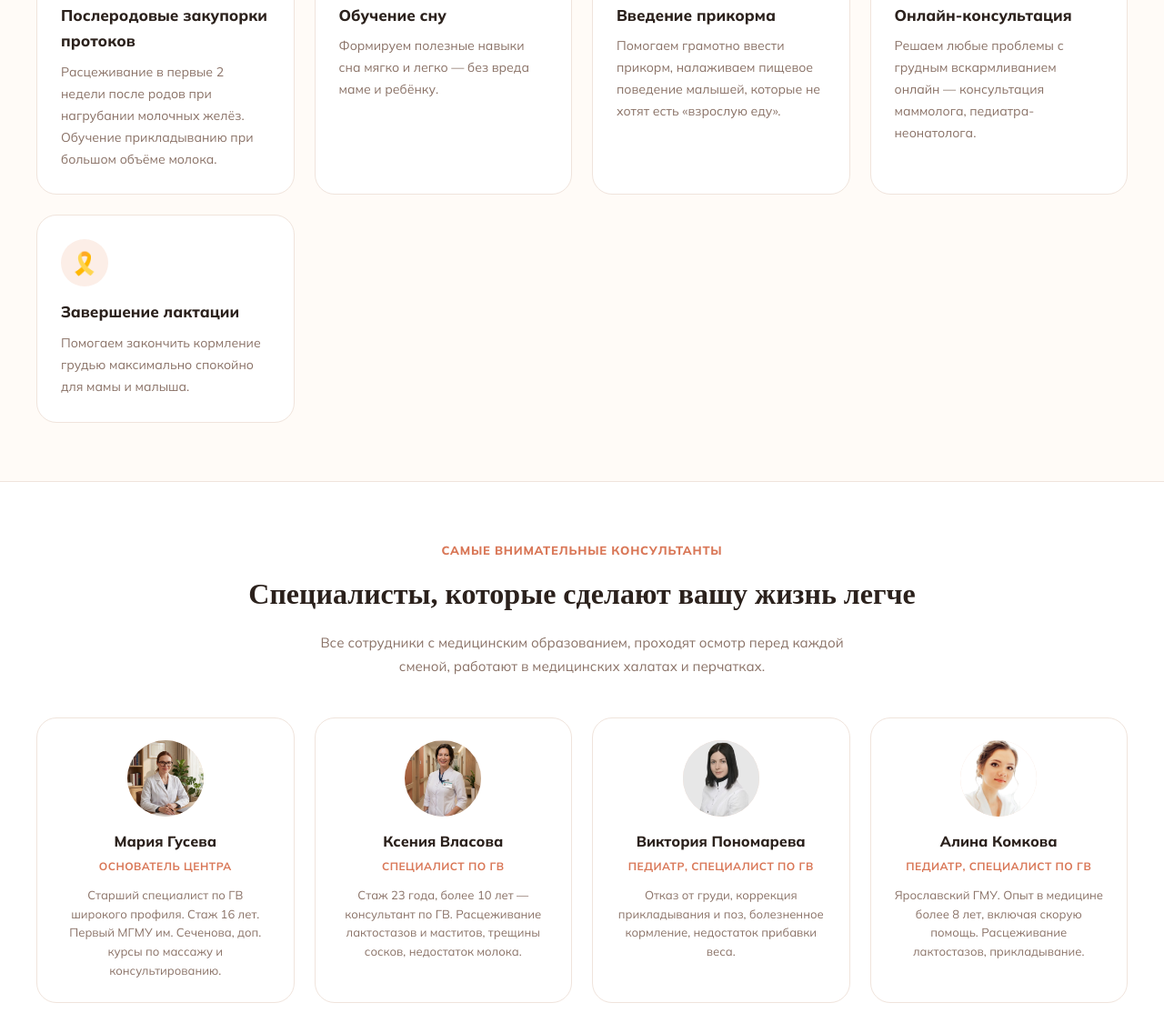
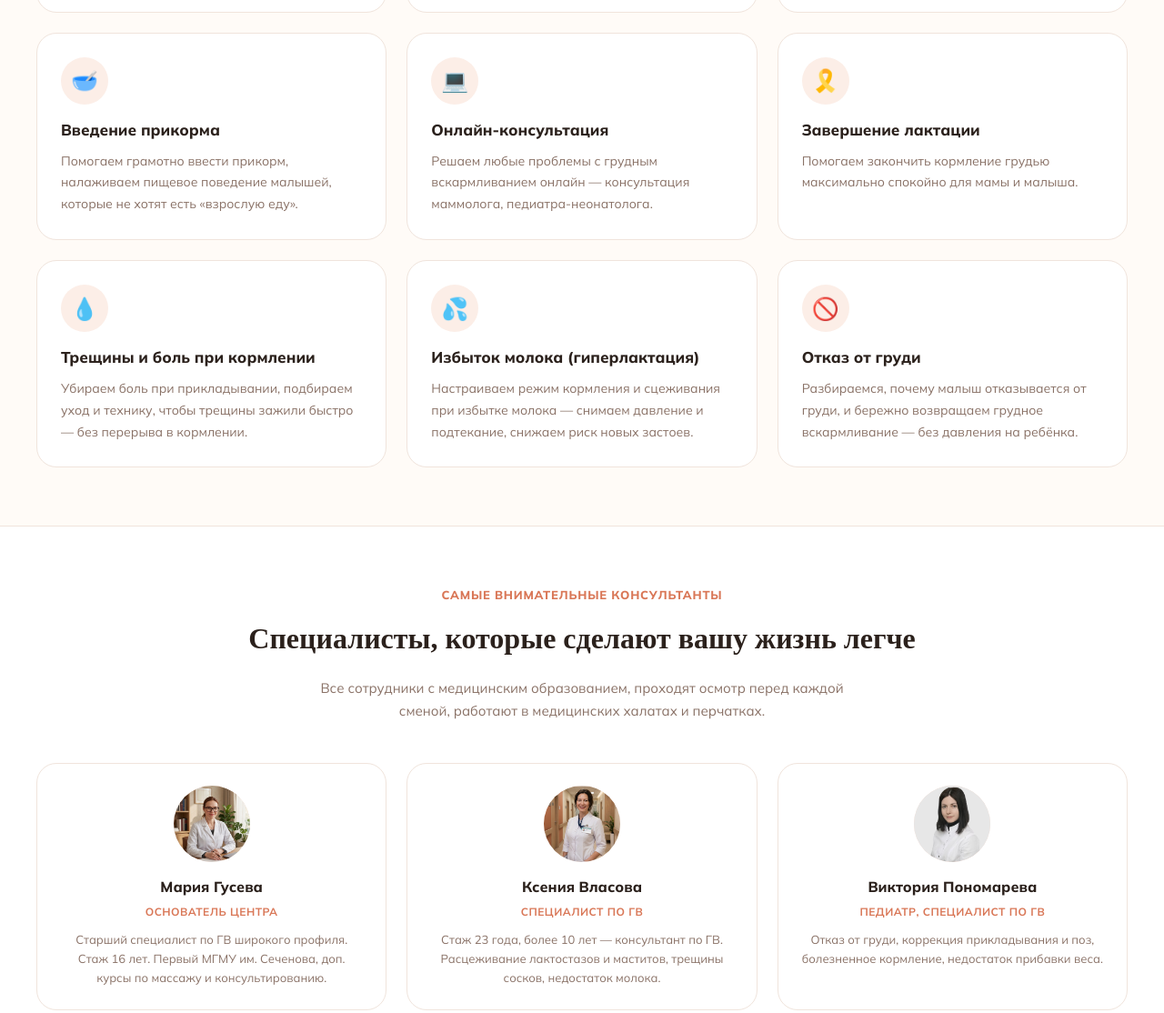
Before and after one commit to mariiagusevaes-fm/zastoy-moloka, a plain HTML site: page index.html in a window 1280 px wide. Shown: the part 1509-2623 px from the top of the page at 91% size. Drawn offline with Linux system fonts and the light colour scheme; a web font is replaced by a local one.

Commit message:
3 новые темы в блок проблем + фикс сетки на ноутбуке
Блок "Специалисты" и "Проблемы, которые мы решаем" использовали
auto-fit, из-за чего на ширине ноутбука карточки ложились неровно
(4+4+1 и подобное). Оба переведены на фиксированные 3 колонки
(с откатом на 1 колонку на мобильных).

Заодно нашла реальный пробел в списке проблем — не хватало тем,
которые есть у конкурентов и на кормилице: добавлены трещины и
боль при кормлении, избыток молока (гиперлактация), отказ от
груди. Теперь 12 карточек = ровно 4 ряда по 3.

```diff
--- a/index.html
+++ b/index.html
@@ -111,7 +111,8 @@
     .sec-sub{text-align:center;color:var(--muted);max-width:620px;margin:0 auto 44px;font-size:15px}
 
     /* SERVICES */
-    .svc-grid{display:grid;grid-template-columns:repeat(auto-fit,minmax(280px,1fr));gap:22px}
+    .svc-grid{display:grid;grid-template-columns:repeat(3,1fr);gap:22px}
+    @media(max-width:860px){.svc-grid{grid-template-columns:1fr}}
     .svc-card{background:var(--white);border:1.5px solid var(--border);border-radius:var(--r);padding:26px;transition:transform .2s,box-shadow .2s}
     .svc-card:hover{transform:translateY(-4px);box-shadow:var(--shadow)}
     .svc-ic{width:52px;height:52px;border-radius:50%;background:var(--a5);display:flex;align-items:center;justify-content:center;font-size:24px;margin-bottom:14px}
@@ -119,7 +120,8 @@
     .svc-card p{font-size:14px;color:var(--muted)}
 
     /* SPECIALISTS */
-    .team-grid{display:grid;grid-template-columns:repeat(auto-fit,minmax(240px,1fr));gap:22px}
+    .team-grid{display:grid;grid-template-columns:repeat(3,1fr);gap:22px}
+    @media(max-width:860px){.team-grid{grid-template-columns:1fr}}
     .team-card{background:var(--white);border:1.5px solid var(--border);border-radius:var(--r);padding:24px;text-align:center}
     .team-ava{width:84px;height:84px;border-radius:50%;background:var(--a4);margin:0 auto 14px;display:flex;align-items:center;justify-content:center;font-family:'Playfair Display',serif;font-size:26px;font-weight:700;color:var(--terra-dark);overflow:hidden}
     .team-ava img{width:100%;height:100%;object-fit:cover}
@@ -277,6 +279,21 @@
         <h3>Завершение лактации</h3>
         <p>Помогаем закончить кормление грудью максимально спокойно для мамы и малыша.</p>
       </div>
+      <div class="svc-card">
+        <div class="svc-ic">💧</div>
+        <h3>Трещины и боль при кормлении</h3>
+        <p>Убираем боль при прикладывании, подбираем уход и технику, чтобы трещины зажили быстро — без перерыва в кормлении.</p>
+      </div>
+      <div class="svc-card">
+        <div class="svc-ic">💦</div>
+        <h3>Избыток молока (гиперлактация)</h3>
+        <p>Настраиваем режим кормления и сцеживания при избытке молока — снимаем давление и подтекание, снижаем риск новых застоев.</p>
+      </div>
+      <div class="svc-card">
+        <div class="svc-ic">🚫</div>
+        <h3>Отказ от груди</h3>
+        <p>Разбираемся, почему малыш отказывается от груди, и бережно возвращаем грудное вскармливание — без давления на ребёнка.</p>
+      </div>
     </div>
   </div>
 </section>
```
